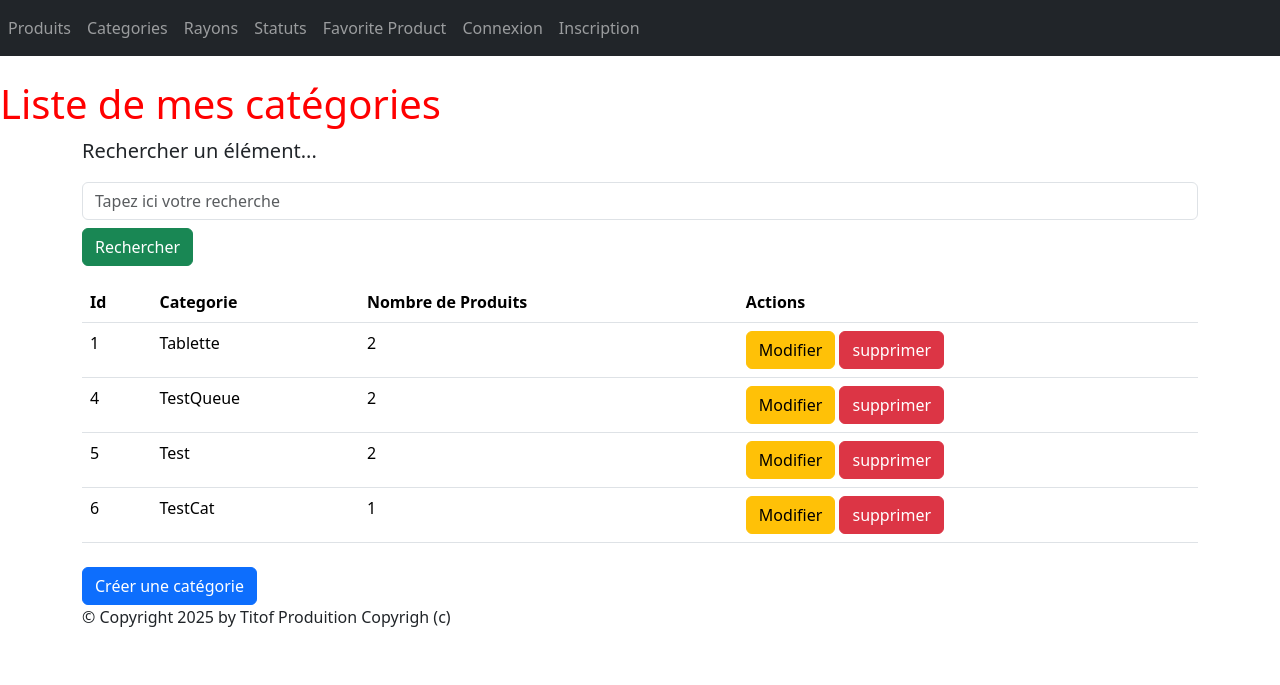
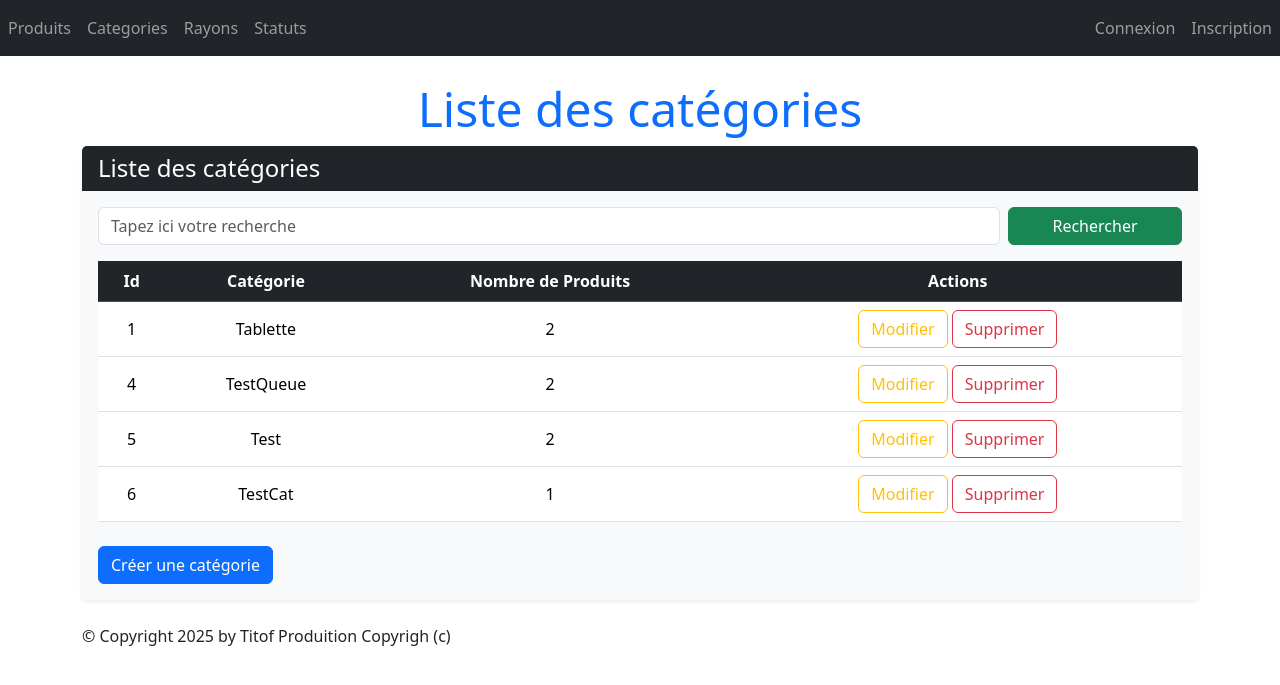
Before and after one commit to KillianCARRAT/cours_Django, a Django app: page /monApp/categories/ in a window 1280 px wide. Shown: the top 685 px of the page. Run offline with Django 5.2, Linux system fonts and the light colour scheme; data comes from the database, SQL or seed files in the repository; both versions use the stored data as it was after the commit; some libraries are stand-ins or nearby versions.

Commit message:
Bouquet final (20/20)

```diff
--- a/TutoDjango/monApp/templates/monApp/Read/list/categories.html
+++ b/TutoDjango/monApp/templates/monApp/Read/list/categories.html
@@ -1,35 +1,57 @@
 {% extends 'monApp/base.html' %}
 {% block menu %}
-<h1>{{titremenu}}</h1>
+    <h1 class="display-5 text-center text-primary">{{ titremenu }}</h1>
 {% endblock %}
 {% block contenu %}
+<div class="card shadow-sm border-0 mb-4">
+    <div class="card-header bg-dark text-white">
+        <h4 class="mb-0">Liste des catégories</h4>
+    </div>
+    <div class="card-body bg-light">
         <!-- Barre de recherche -->
-<p class="lead mb-3 ml-0">Rechercher un élément...</p>
-<form method="GET" action="" class="mb-3">
+        <form method="GET" action="" class="mb-3 row g-2">
+            <div class="col-md-10">
                 <input class="form-control" type="text" name="search" placeholder="Tapez ici votre recherche"
                        value="{{ request.GET.search }}">
-<button type="submit" class="btn btn-success mt-2">Rechercher</button>
+            </div>
+            <div class="col-md-2">
+                <button type="submit" class="btn btn-success w-100">Rechercher</button>
+            </div>
         </form>
-<table class="table">
-    <thead>
+        <div class="table-responsive">
+            <table class="table table-hover align-middle">
+                <thead class="table-dark text-center">
+                    <tr>
                         <th>Id</th>
-        <th>Categorie</th>
+                        <th>Catégorie</th>
                         <th>Nombre de Produits</th>
                         <th>Actions</th>
+                    </tr>
                 </thead>
                 <tbody>
                     {% for categorie in categories %}
+                    <tr class="text-center">
+                        <td onclick="window.location.href='{% url 'dtl_categorie' categorie.idCat %}';" style="cursor:pointer;">{{ categorie.idCat }}</td>
+                        <td onclick="window.location.href='{% url 'dtl_categorie' categorie.idCat %}';" style="cursor:pointer;">{{ categorie.nomCat }}</td>
+                        <td onclick="window.location.href='{% url 'dtl_categorie' categorie.idCat %}';" style="cursor:pointer;">{{ categorie.nb_produits }}</td>
+                        <td>
+                            <button onclick="window.location.href='{% url 'categorie_chng' categorie.idCat %}';" class="btn btn-outline-warning" title="Modifier">
+                                <i class="bi bi-pencil"></i> Modifier
+                            </button>
+                            <button onclick="window.location.href='{% url 'dlt_categorie' categorie.idCat %}';" class="btn btn-outline-danger" title="Supprimer">
+                                <i class="bi bi-trash"></i> Supprimer
+                            </button>
+                        </td>
+                    </tr>
+                    {% empty %}
                     <tr>
-            <td onclick="window.location.href='{% url 'dtl_categorie' categorie.idCat %}';" style="cursor:pointer;">{{ categorie.idCat }} </td>
-            <td onclick="window.location.href='{% url 'dtl_categorie' categorie.idCat %}';" style="cursor:pointer;">{{ categorie.nomCat }} </td>
-            <td onclick="window.location.href='{% url 'dtl_categorie' categorie.idCat %}';" style="cursor:pointer;">{{ categorie.nb_produits }} </td>
-            <td>
-                <button onclick="window.location.href='{% url 'categorie_chng' categorie.idCat %}';" class="btn btn-warning">Modifier</button>
-                <button onclick="window.location.href='{% url 'dlt_categorie' categorie.idCat %}';" class="btn btn-danger">supprimer</button>
-            </td>
+                        <td colspan="4" class="text-muted text-center">Aucune catégorie trouvée.</td>
                     </tr>
                     {% endfor %}
                 </tbody>
             </table>
+        </div>
         <button onclick="window.location.href='{% url 'crt_categorie' %}';" class="btn btn-primary mt-2">Créer une catégorie</button>
+    </div>
+</div>
 {% endblock %}
--- a/TutoDjango/monApp/templates/monApp/base.html
+++ b/TutoDjango/monApp/templates/monApp/base.html
@@ -31,21 +31,26 @@
     <li class="nav-item">
     <a class="nav-link" href="{% url 'lst_statuts' %}">Statuts</a>
     </li>
+    {% if user.is_authenticated %}
     <li class="nav-item">
-    <a class="nav-link" href="{% url 'lst_favorites' %}">Favorite Product</a>
+    <a class="nav-link" href="{% url 'lst_favorites' %}">My Favorite Product</a>
     </li>
+    {% endif %}
+</ul>
+<ul class="navbar-nav ms-auto">
     {% if user.is_authenticated %}
     <li class="nav-item">
         <a class="nav-link" href="{% url 'logout' %}">Déconnexion</a>
     </li>
-{%else%}
+    {% else %}
     <li class="nav-item">
         <a class="nav-link" href="{% url 'login' %}">Connexion</a>
     </li>
     <li class="nav-item">
         <a class="nav-link" href="{% url 'register' %}">Inscription</a>
     </li>
-{%endif%}
+    {% endif %}
+</ul>
     </ul>
     </div>
     </nav>
--- a/TutoDjango/monApp/views.py
+++ b/TutoDjango/monApp/views.py
@@ -88,7 +88,7 @@ class ProduitListView(ListView):
 
     def get_context_data(self, **kwargs):
         context = super(ProduitListView, self).get_context_data(**kwargs)
-        context['titremenu'] = "Liste de mes produits"
+        context['titremenu'] = "Liste des produits"
         return context
 
 class ProduitDetailView(DetailView):
@@ -116,7 +116,7 @@ class CategorieListView(ListView):
 
     def get_context_data(self, **kwargs):
         context = super(CategorieListView, self).get_context_data(**kwargs)
-        context['titremenu'] = "Liste de mes catégories"
+        context['titremenu'] = "Liste des catégories"
         return context
 
 class CategorieDetailView(DetailView):
@@ -153,7 +153,7 @@ class RayonListView(ListView):
 
     def get_context_data(self, **kwargs):
         context = super(RayonListView, self).get_context_data(**kwargs)
-        context['titremenu'] = "Liste de mes rayons"
+        context['titremenu'] = "Liste des rayons"
         ryns_dt = []
         for rayon in context['rayons']:
             total = 0
@@ -204,7 +204,7 @@ class StatutListView(ListView):
 
     def get_context_data(self, **kwargs):
         context = super(StatutListView, self).get_context_data(**kwargs)
-        context['titremenu'] = "Liste de mes statuts"
+        context['titremenu'] = "Liste des statuts"
         return context
 
 class StatutDetailView(DetailView):
@@ -263,13 +263,19 @@ class DisconnectView(TemplateView):
         logout(request)
         return render(request, self.template_name)
 
+@method_decorator(login_required, name='dispatch')
 class FavoriteProductsViews(ListView):
     model = Produit
     template_name = "monApp/Read/list/favorite_products.html"
     context_object_name = "produits"
 
     def get_queryset(self):
-        return Produit.objects.filter(favorite_produit__user=self.request.user).select_related('categorie').select_related('status')
+        query = self.request.GET.get('search')
+        favoris = FavoriteProduct.objects.filter(user=self.request.user).values_list('produit_id', flat=True)
+        qs = Produit.objects.filter(refProd__in=favoris).select_related('categorie').select_related('status')
+        if query:
+            qs = qs.filter(intituleProd__icontains=query)
+        return qs.order_by("prixUnitaireProd")
 
     def get_context_data(self, **kwargs):
         context = super(FavoriteProductsViews, self).get_context_data(**kwargs)
```
Also changed, not shown: TutoDjango/monApp/templates/monApp/Read/detail/categorie.html (+6 -1 lines), TutoDjango/monApp/templates/monApp/Read/detail/rayon.html (+6 -1 lines), TutoDjango/monApp/templates/monApp/Read/detail/statut.html (+6 -1 lines), TutoDjango/monApp/templates/monApp/Read/list/produits.html (+26 -8 lines), TutoDjango/monApp/templates/monApp/Read/list/rayons.html (+30 -12 lines), TutoDjango/monApp/templates/monApp/Read/list/statuts.html (+32 -14 lines), TutoDjango/db.sqlite3. Lines whose indentation alone changed are shown as unchanged.
